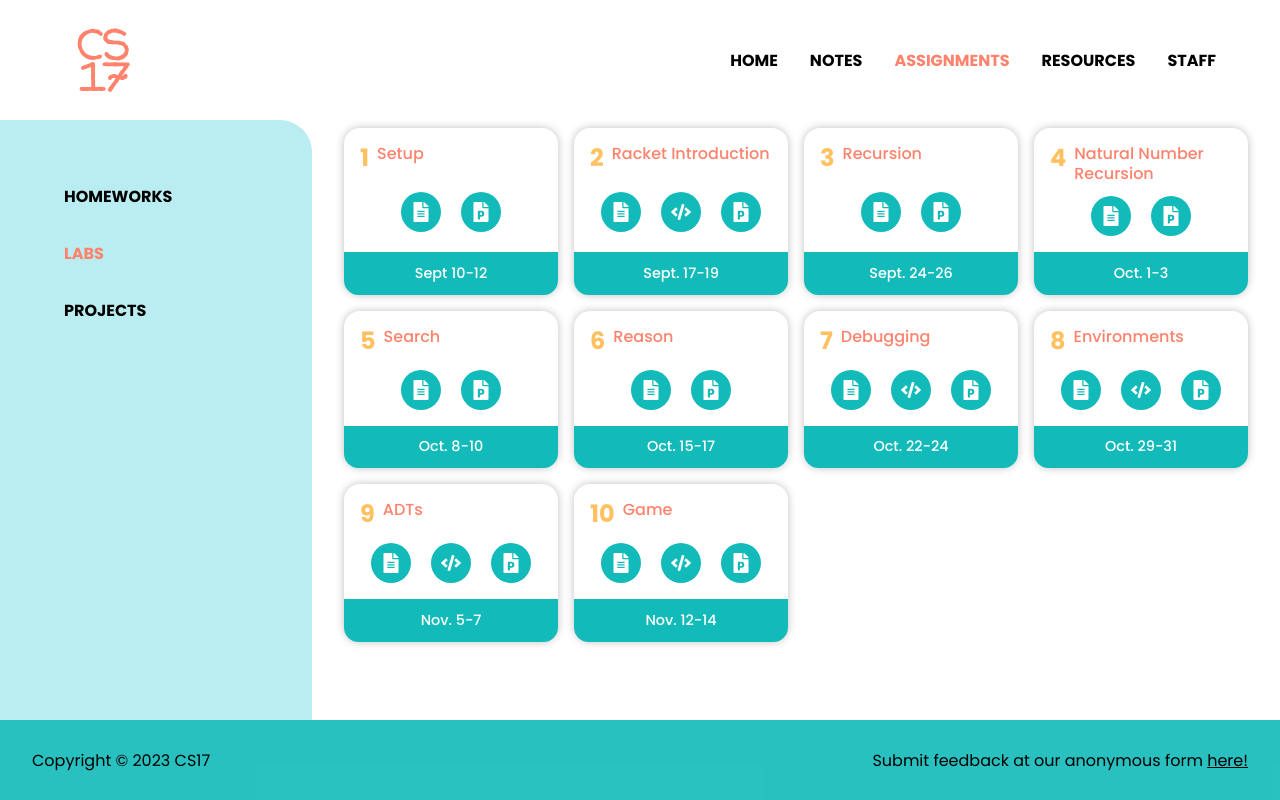
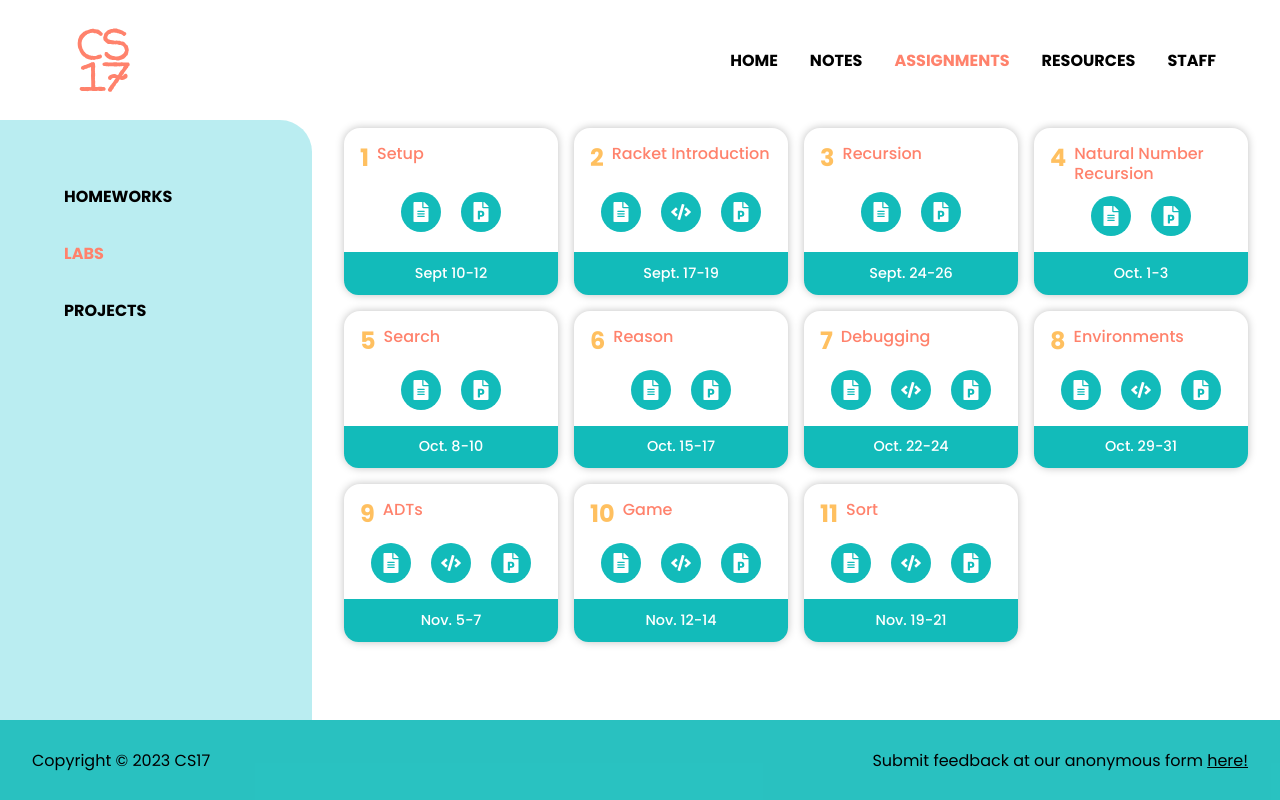
Before and after one commit to cs17-fall2023/cs17-fall2023.github.io, a React (Create React App) app: page /labs in a window 1280 px wide. Built offline with nearby package versions, Linux system fonts and the light colour scheme.

Commit message:
lab 11 FINALLY

```diff
--- a/src/Info/Assignments/Labs/Labs.js
+++ b/src/Info/Assignments/Labs/Labs.js
@@ -76,14 +76,14 @@ const labs = [
 			{ icon: <FaFilePowerpoint />, link: "https://docs.google.com/presentation/d/1S8ci_rLj1PH2DuRlXMjUgJ9DpNa_JyGiwYJo1Mf_deI/edit?usp=sharing", label: "Slides" },
 		]
 	},
-	// {
-	// 	number: 11, title: "Sort", dueDate: "Nov. 20-22", active: false,
-	// 	links: [
-	// 		{ icon: <FaFileAlt />, link: "https://drive.google.com/file/d/1T7l_3ZhNv3cuaziqMao6hxl-dau4qr6N/view?usp=sharing", label: "Handout" },
-	// 		{ icon: <FaCode />, link: "https://drive.google.com/drive/folders/1qygzXNgaH6triWc7dxpuAnzx_zBmrWix?usp=sharing", label: "Source Code" },
-	// 		{ icon: <FaFilePowerpoint />, link: "https://docs.google.com/presentation/d/1DLX4sRgqyCOclEE6QEBv-iEtzBz7r9jLXa10SF9Crz8/edit?usp=sharing", label: "Slides" },
-	// 	]
-	// },
+	{
+		number: 11, title: "Sort", dueDate: "Nov. 19-21", active: true,
+		links: [
+			{ icon: <FaFileAlt />, link: "https://drive.google.com/file/d/1wFu4zk1FXCPKzYHD0_W0LrEpV-OSUPWo/view?usp=sharing", label: "Handout" },
+			{ icon: <FaCode />, link: "https://drive.google.com/drive/folders/1XJVDJntXBJqJD2EC7YfMOUIZmZ9gRrB3?usp=sharing", label: "Source Code" },
+			{ icon: <FaFilePowerpoint />, link: "https://docs.google.com/presentation/d/1apuTYpQzuPilA7bIkL-Wn-Cmr51IinWiAjcEIjVPV6k/edit?usp=sharing", label: "Slides" },
+		]
+	},
 
 ]
 
```
